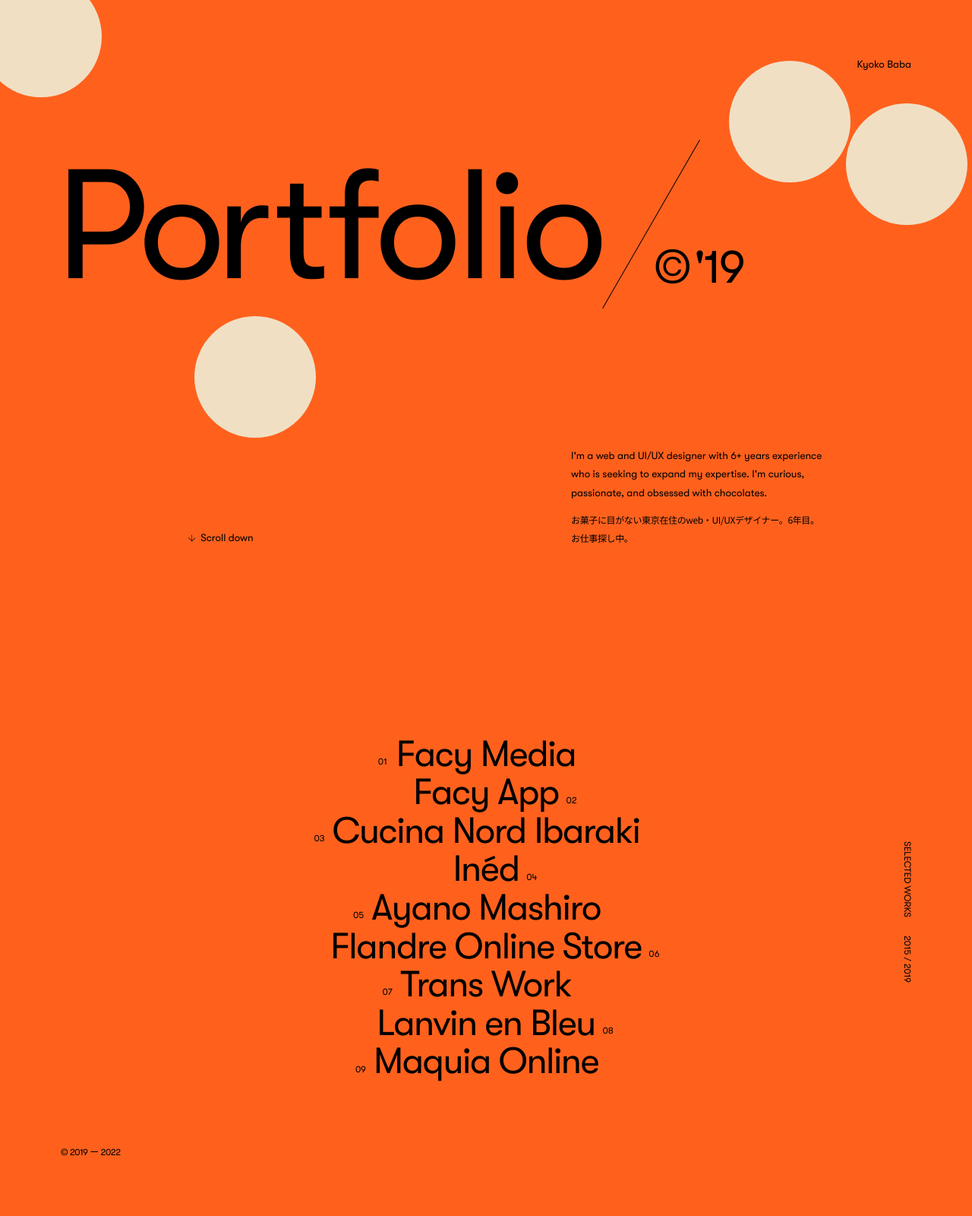
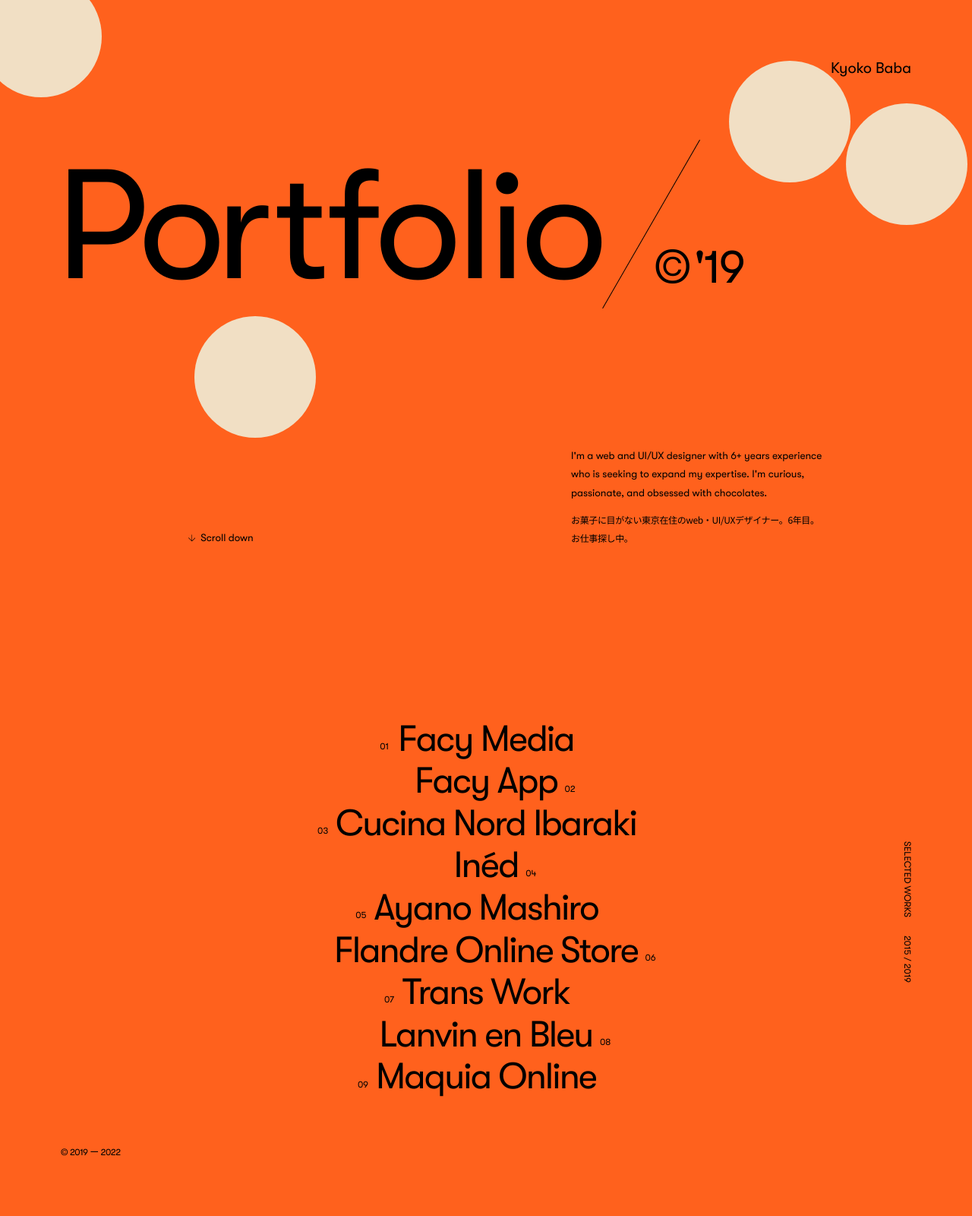
Before and after one commit to iamkyoko/portfolio, a PHP site: page / in a window 1280 px wide. Shown: the whole page at 76% size. Run offline with PHP 8.4, Linux system fonts and the light colour scheme; style sheets or scripts are compiled from the project's sources.

Commit message:
Update Font style

```diff
--- a/src/scss/_font.scss
+++ b/src/scss/_font.scss
@@ -59,7 +59,7 @@ h1, h2, h3, h4, h5, h6, p, ul, li, a, b, sup, sub, time, figure, figcaption, ::b
 
 a {
    font-size: 8vw;
-   letter-spacing: -.03em;
+   letter-spacing: -.04em;
 }
 
 h3, p, time {
@@ -75,13 +75,13 @@ figcaption {
 }
 
 .kyoko {
-   font-size: var(--en-base-font-size);
+   font-size: 2rem;
 }
 
 .header--link {
    a {
       font-family: $en-base-font;
-      font-size: var(--en-base-font-size);
+      font-size: 2rem;
    }
 }
 
@@ -119,7 +119,7 @@ figcaption {
 .section-title {
    font-size: var(--head-font-size);
    line-height: 1.2;
-   letter-spacing: -.025em;
+   letter-spacing: -.03em;
 }
 
 .jp, .jp * {
--- a/src/scss/style.scss
+++ b/src/scss/style.scss
@@ -40,6 +40,10 @@ ul, li {
 a {
    text-decoration: none;
    cursor: pointer;
+   margin: -.13em 0;
+   transition-delay: .1s;
+   transition-timing-function: ease-out;
+   transition: font-size .5s;
    &:visited {
       color: inherit;
    }
@@ -82,13 +86,6 @@ svg {
    transition: padding .5s, margin .5s, grid-column .5s, width .5s, height .5s;
 }
 
-a {
-   margin: -.13em 0;
-   transition-delay: .1s;
-   transition-timing-function: ease-out;
-   transition: font-size .5s;
-}
-
 .header {
    position: fixed;
    top: 0;
@@ -97,7 +94,6 @@ a {
    z-index: 999;
    pointer-events: none;
    .header__wrap {
-      height: 10px;
       display: flex;
       justify-content: space-between;
       align-items: center;
@@ -280,7 +276,6 @@ a {
       justify-content: center;
       transform-origin: right;
       transform: rotate(90deg) translateX(50%) translateY(50%);
-
       span {
          display: block;
          width: 2em;
@@ -294,7 +289,7 @@ a {
    align-self: center;
    margin: calc(var(--gutter) * 2) 0 calc(var(--gutter) * 2 + 1rem);
    counter-reset: num;
-   gap: 2.4em;
+   gap: 3.2em;
    li {
       position: relative;
       display: flex;
```
